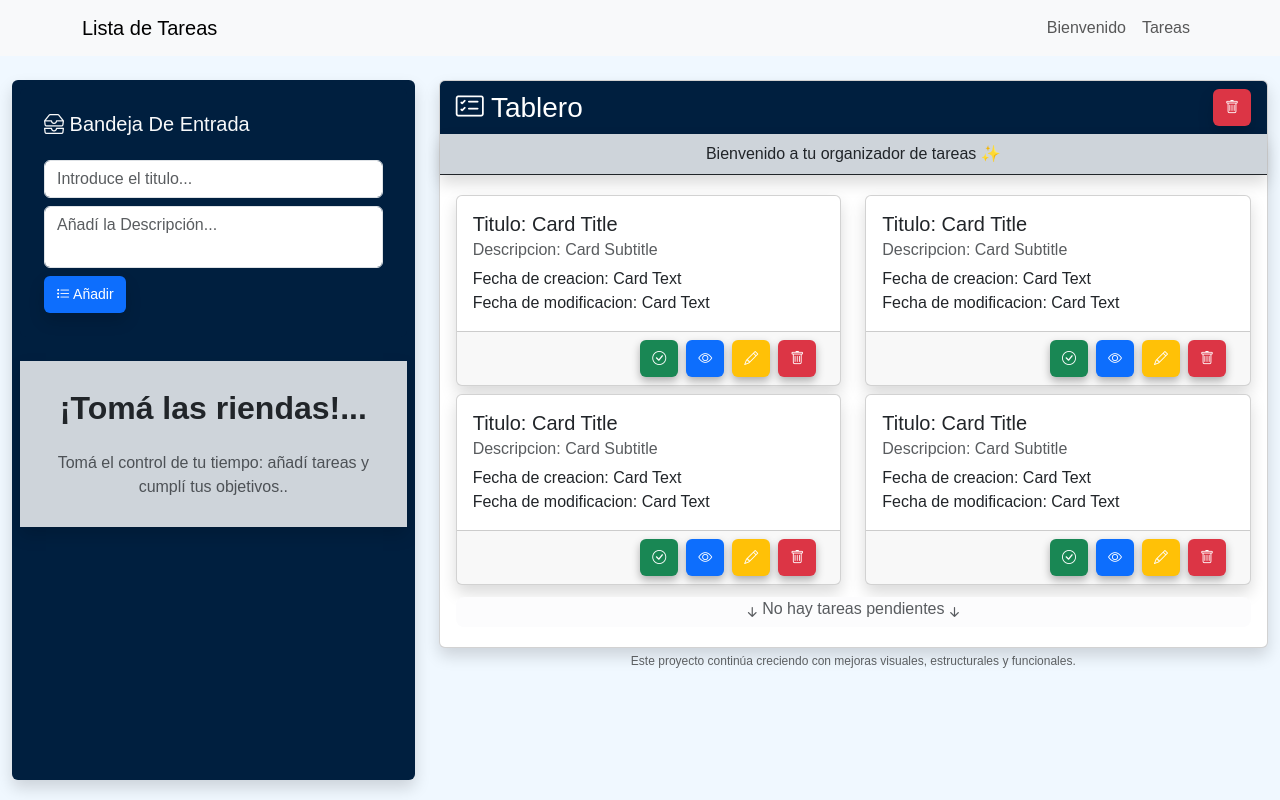
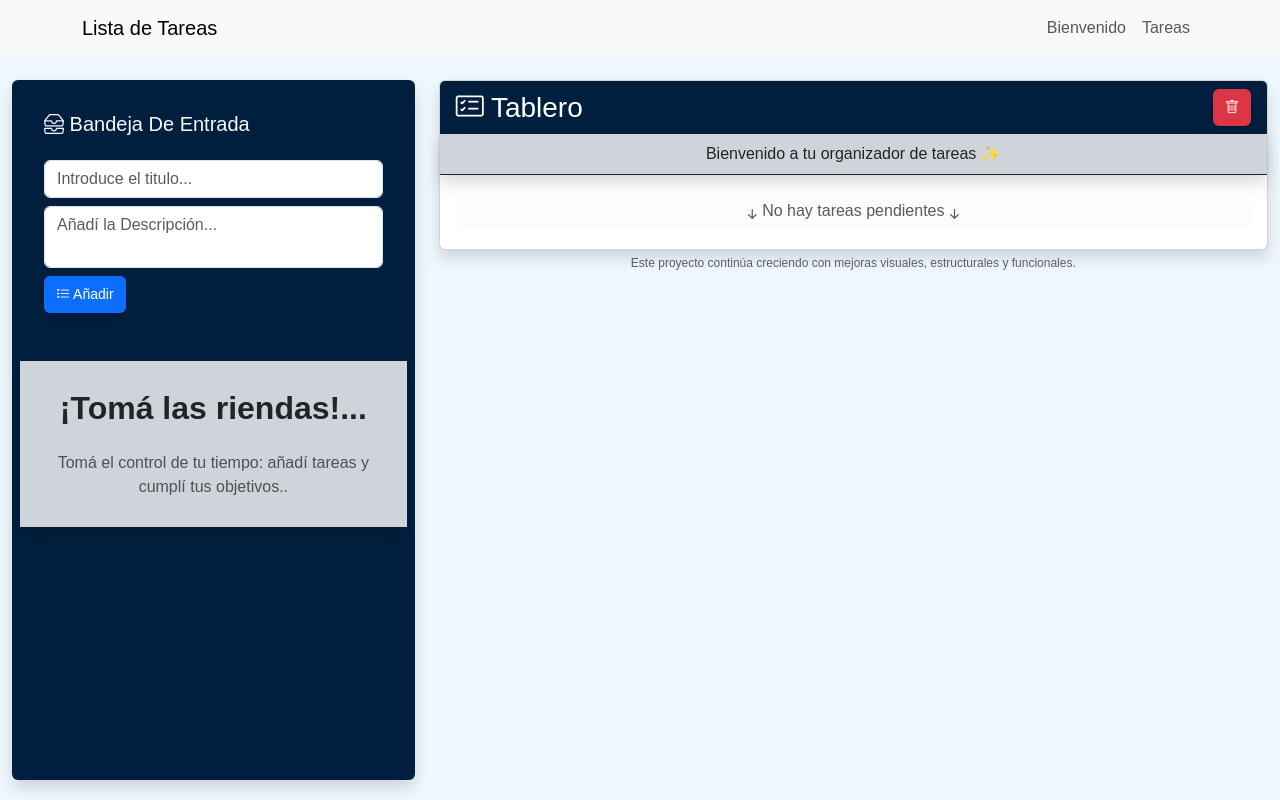
Before and after one commit to Maxii34/Tp-02-Lista-de-Tareas, a React (Vite) app: page / in a window 1280 px wide. Shown: the top 800 px of the page. Built offline with nearby package versions, Linux system fonts and the light colour scheme; a web font is replaced by a local one.

Commit message:
Se agrego el mapeo para mostar las cards de las tareas

```diff
--- a/src/components/GestorTareas.jsx
+++ b/src/components/GestorTareas.jsx
@@ -13,7 +13,12 @@ export const GestorTareas = ({ tareas, setTareas }) => {
 
   const onSubmit = (data) => {
     if (data.titulo.trim() && data.descripcion.trim()) {
-      setTareas([...tareas, data]);
+      const nuevaTarea = {
+        ...data,
+        fecha: new Date().toLocaleDateString(),
+        hora: new Date().toLocaleTimeString(),
+      };
+      setTareas([...tareas, nuevaTarea]);
       Swal.fire({
         title: `¡Creaste una tarea!`,
         text: "Has creado una tarea con éxito.",
@@ -122,7 +127,7 @@ export const GestorTareas = ({ tareas, setTareas }) => {
 
         {/* Columna derecha */}
         <Col xs={12} md={8} lg={8} className="my-2">
-          <Tablero />
+          <Tablero tareas={tareas} />
         </Col>
       </Row>
     </section>
--- a/src/components/Tablero.jsx
+++ b/src/components/Tablero.jsx
@@ -2,7 +2,7 @@ import { Card, Button, ListGroup, Row, Col } from "react-bootstrap";
 import { TareasCards } from "./TareasCards"
 
 
-export const Tablero = () => {
+export const Tablero = ({ tareas }) => {
   return (
     <>
       <Card className="shadow tarjeta">
@@ -24,18 +24,11 @@ export const Tablero = () => {
         {/* Cuerpo con lista */}
         <Card.Body className="tablero-bajo">
           <Row>
-            <Col xs={12} md={6} lg={6}>
-              <TareasCards />
+            {tareas.map((itemTarea, index) => (
+              <Col xs={12} md={6} lg={6} key={index}>
+              <TareasCards itemTarea={itemTarea} />
             </Col>
-            <Col xs={12} md={6} lg={6}>
-              <TareasCards />
-            </Col>
-            <Col xs={12} md={6} lg={6}>
-              <TareasCards />
-            </Col>
-            <Col xs={12} md={6} lg={6}>
-              <TareasCards />
-            </Col>
+              ))}
           </Row>
           <ListGroup>
 
--- a/src/components/TareasCards.jsx
+++ b/src/components/TareasCards.jsx
@@ -1,16 +1,22 @@
 import { Button, CardFooter } from "react-bootstrap";
 import Card from "react-bootstrap/Card";
 
-export const TareasCards = () => {
+export const TareasCards = ({ itemTarea }) => {
   return (
     <Card className="shadow w-100 my-1">
       <Card.Body>
-        <Card.Title>Titulo: Card Title</Card.Title>
-        <Card.Subtitle className="mb-2 text-muted">Descripcion: Card Subtitle</Card.Subtitle>
+        <Card.Title>Titulo: {itemTarea.titulo}</Card.Title>
+        <Card.Subtitle className="mb-2 text-muted">
+          Descripcion: {itemTarea.descripcion}
+        </Card.Subtitle>
         <Card.Text>
-        Fecha de creacion: Card Text
-        <br />
-        Fecha de modificacion: Card Text
+          <samp className="text-muted">
+            Fecha: {itemTarea.fecha} {itemTarea.hora}
+          </samp>
+          <br />
+          <span className="text-muted">
+          Fecha de modificacion: Card Text
+          </span>
         </Card.Text>
       </Card.Body>
       <CardFooter className="d-flex justify-content-end">
```
